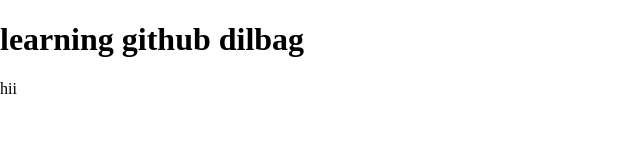
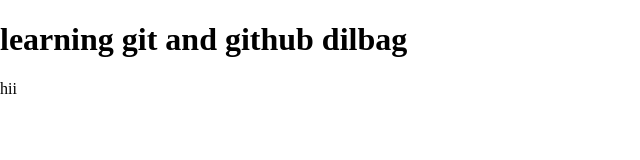
Before and after one commit to dilbag-singh1234/00-learning-git, a plain HTML site: page index.html in a window 1280 px wide. Shown: the whole page, without its empty margins (0-640 px from the left). Drawn offline with Linux system fonts and the light colour scheme.

Commit message:
change github to git and github

```diff
--- a/index.html
+++ b/index.html
@@ -7,7 +7,7 @@
     <link rel="stylesheet" href="style.css">
 </head>
 <body>
-    <h1>learning github dilbag</h1>
+    <h1>learning git and github dilbag</h1>
     <p>hii</p>
 
 </body>
```
